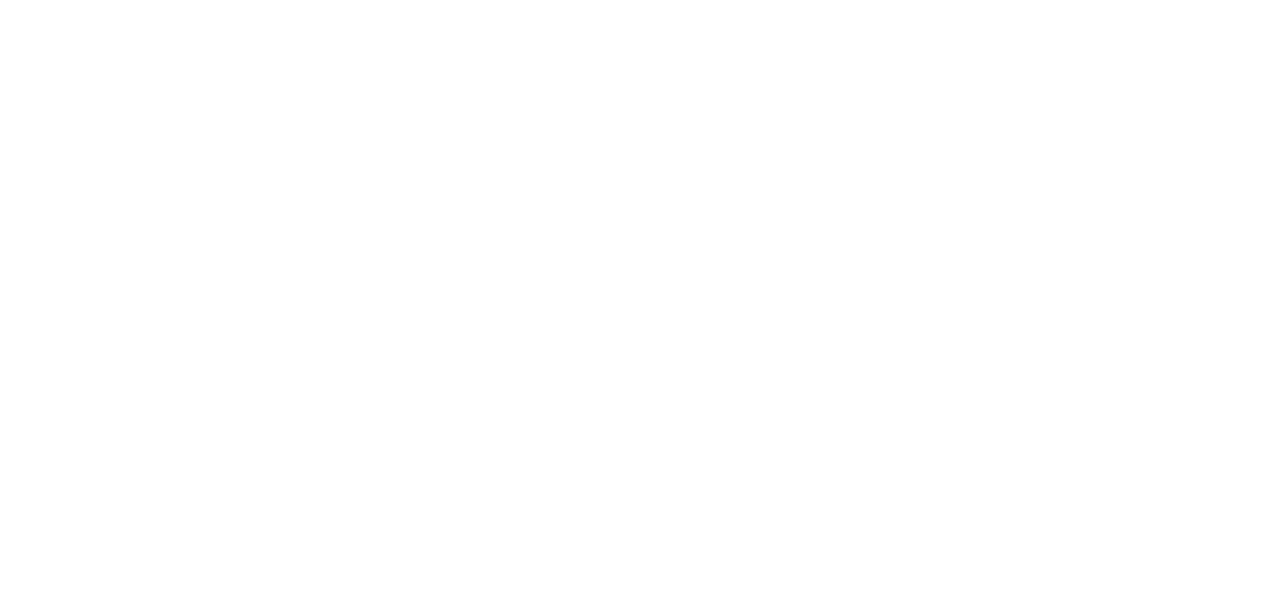
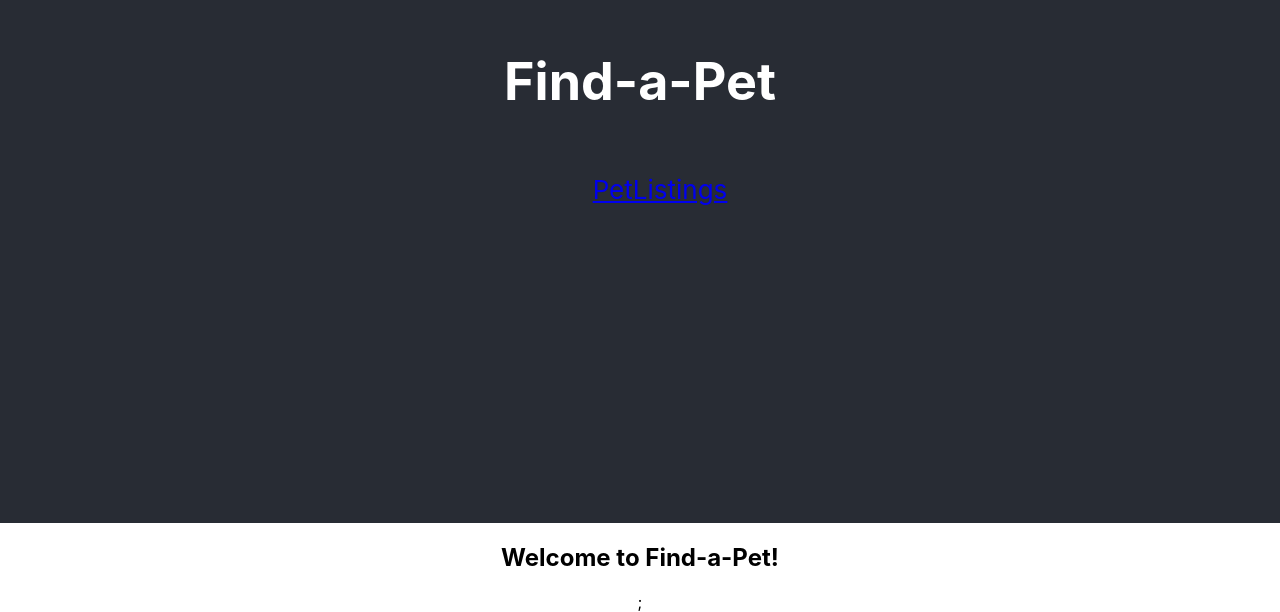
Before and after one commit to wonke2/Find-A-Pet, a React (Create React App) app: page / in a window 1280 px wide. Before the commit this address had no page. Shown: the part 277-889 px from the top of the page. Before the commit the page ends 800 px from the top, so only its background shows below. Built offline with nearby package versions, Linux system fonts and the light colour scheme.

Commit message:
added petlisting and home to app.js

```diff
--- a/src/App.js
+++ b/src/App.js
@@ -1,14 +1,33 @@
 import React, { useState, useEffect } from 'react'
 import axios from 'axios'
 import { BrowserRouter as Router, Route, Routes, Link } from 'react-router-dom'
+import PetListings from './PetListings';
 import './styles/App.css'
 
 function App() {
+
+  const Home = () => {
+    return (
+      <div className="App">
+        <h2>Welcome to Find-a-Pet!</h2>;
+      </div>
+    )
+  }
+
   return (
     <div className="App">
       <Router>
-
+      <header className="App-header">
+        <h1>Find-a-Pet</h1>
+        <nav>
+          <Link to ="/petlistings">
+          <ul>PetListings</ul>
+          </Link>
+        </nav>
+      </header>
         <Routes>
+        <Route path="/" element={<Home />} />
+        <Route path="/petlistings" element={<PetListings />} />
 
         </Routes>
       </Router>
```
